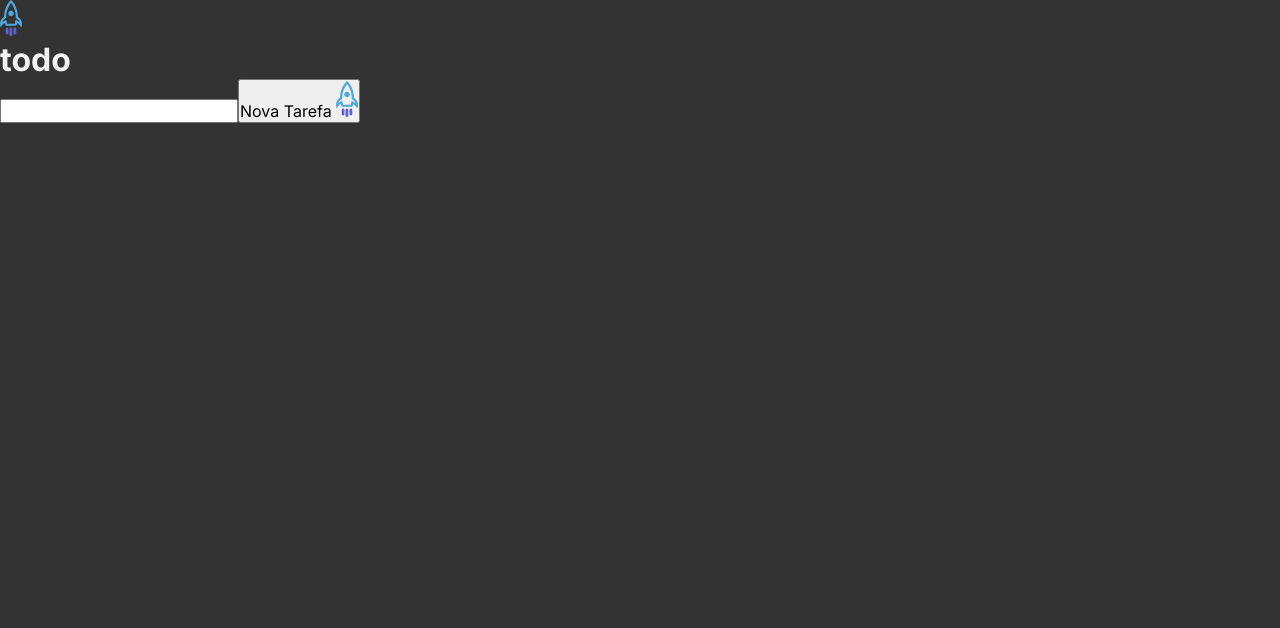
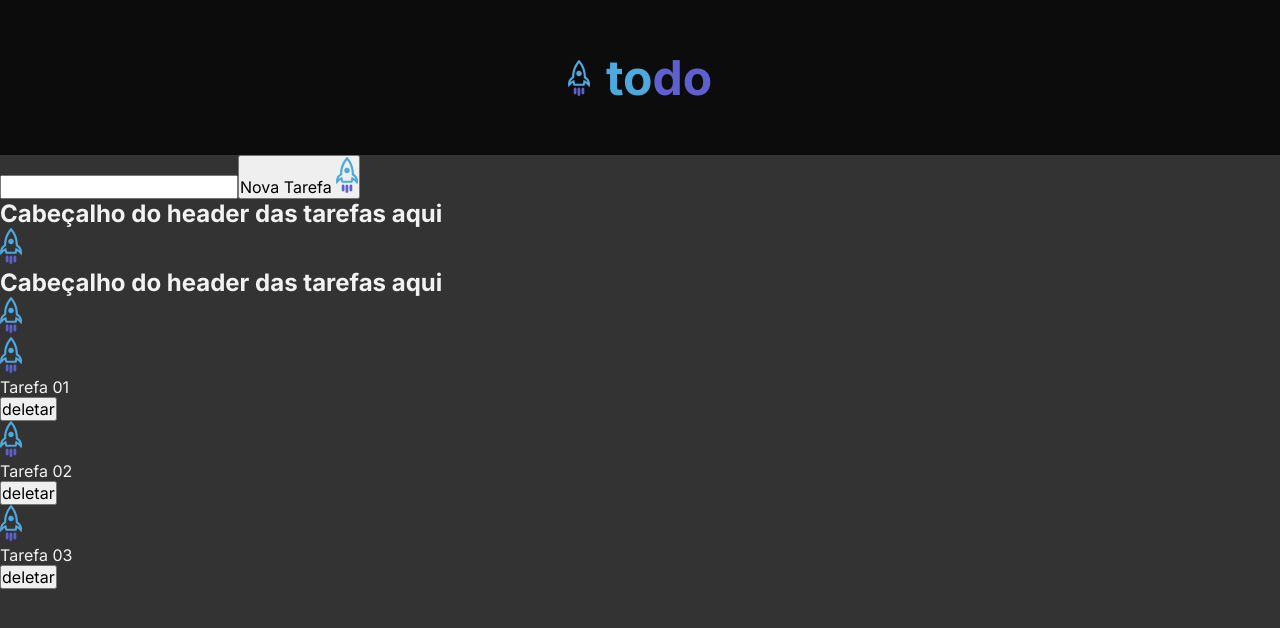
Before and after one commit to jaomuro/todo-react-ts, a React (Vite) app: page / in a window 1280 px wide. Shown: the top 628 px of the page. Built offline with nearby package versions, Linux system fonts and the light colour scheme; the HTML template or start-up script is replaced by a standard one.

Commit message:
teste de estrutura html

```diff
--- a/src/App.module.css
+++ b/src/App.module.css
@@ -2,3 +2,24 @@
     display: flex;
     flex-direction: column;
 }
+
+.headerPage {
+    display: flex;
+    flex-direction: row;
+    align-items: center;
+    justify-content: center;
+    padding: 3rem;
+    background-color: var(--color-gray-700);
+    gap: 1rem;
+
+}
+
+.headerPage h1 {
+    font-size: 3rem;
+    font-weight: bold;
+    color: var(--color-blue);
+}
+
+.do{
+    color: var(--color-purpledark);
+}
--- a/src/App.tsx
+++ b/src/App.tsx
@@ -1,20 +1,52 @@
 import rocketLogo from './assets/rocket.svg'
 import './global.css';
 import styles from './App.module.css'
+
+
 function App() {
   return (
     <div className={styles.wrapper}>
-      <header>
+
+      <header className={styles.headerPage}>
         <img src={rocketLogo} alt='Logotipo foguete'></img>
-        <h1>to<span>do</span></h1>
+        <h1>to<span className={styles.do}>do</span></h1>
       </header>
-      <form action="">
+
+      <form className={styles.inputTask} action="submit">
         <input type="text" />
-        <button type='submit'>Nova Tarefa <img src={rocketLogo}></img></button>
+        <button className={styles.buttonAddTask} type='submit'>Nova Tarefa <img src={rocketLogo}></img></button>
       </form>
-      <main>
 
-      </main>
+      <section className={styles.sectionTasks}>
+        <header className={styles.sectionTasksHeader}>
+          <div>
+          <h1>Cabeçalho do header das tarefas aqui</h1>
+            <img src={rocketLogo}></img>
+          </div>
+
+          <div>
+          <h1>Cabeçalho do header das tarefas aqui</h1>
+            <img src={rocketLogo}></img>
+          </div>
+        </header>
+        <aside className={styles.sectionTasksList}>
+          <div className={styles.task}>
+            <img src={rocketLogo} alt='Tarefa realizada?'/>
+            <p className={styles.taskContent}>Tarefa 01</p>
+            <button className={styles.deleteTask}>deletar</button>
+          </div>
+          <div className={styles.task}>
+            <img src={rocketLogo} alt='Tarefa realizada?'/>
+            <p className={styles.taskContent}>Tarefa 02</p>
+            <button className={styles.deleteTask}>deletar</button>
+          </div>
+          <div className={styles.task}>
+            <img src={rocketLogo} alt='Tarefa realizada?'/>
+            <p className={styles.taskContent}>Tarefa 03</p>
+            <button className={styles.deleteTask}>deletar</button>
+          </div>
+        </aside>
+      </section>
 
     </div>
   )
```
